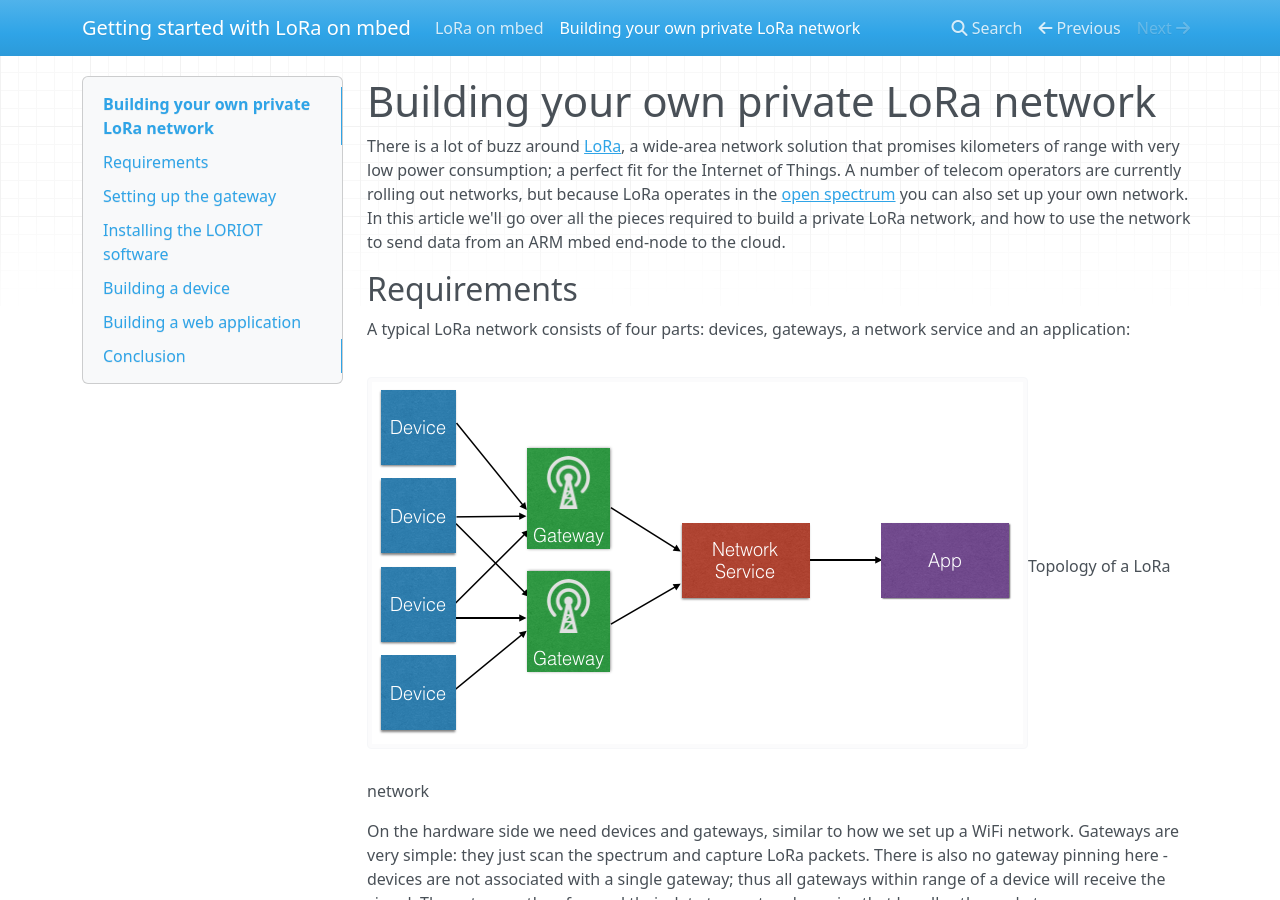
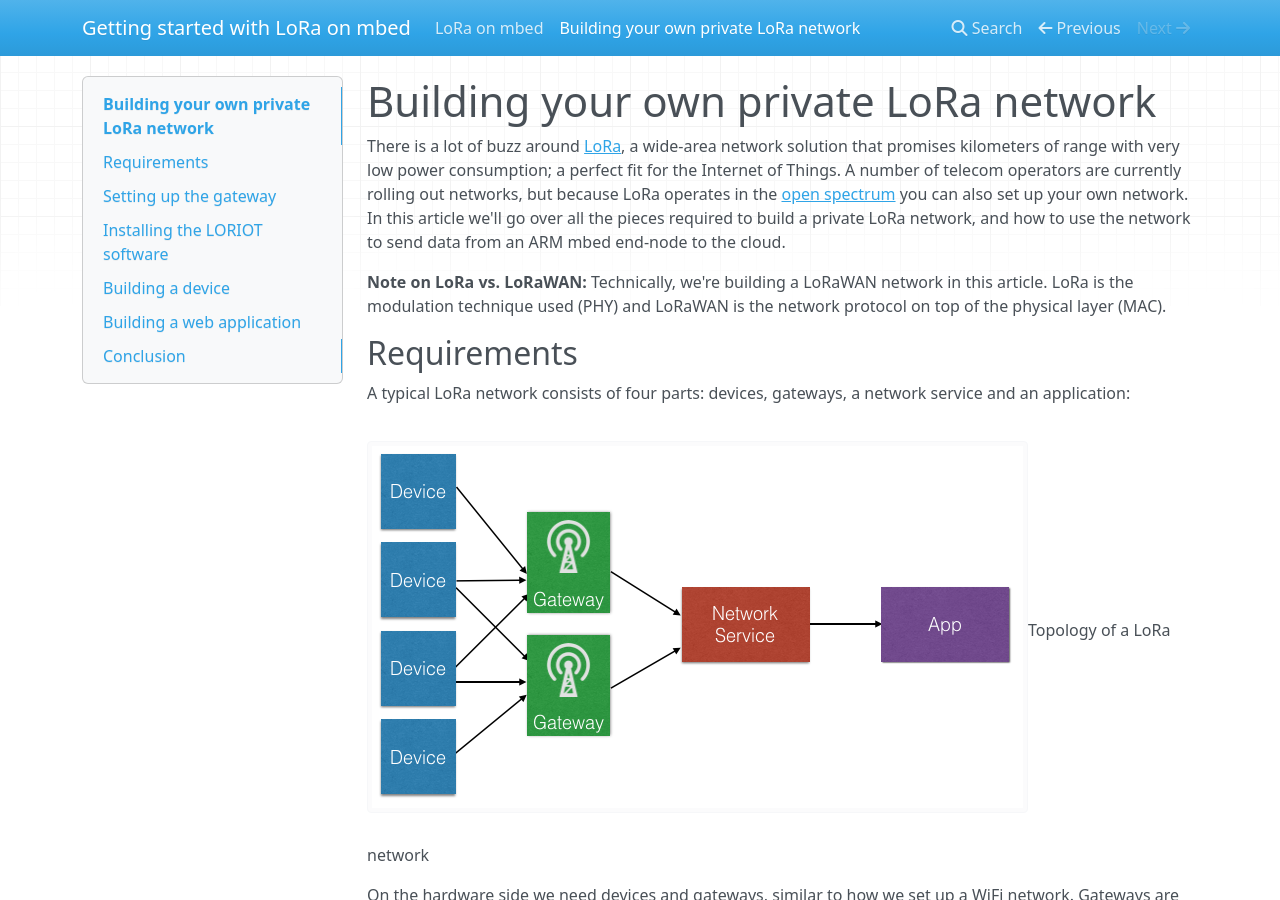
Before and after one commit to ARMmbed/lora-docs, an MkDocs documentation site: the page built from docs/intro-to-lora.md, in a window 1280 px wide and 900 px high. Built offline with MkDocs 1.6.1, drawn with Linux system fonts in a browser that asks for light colours; nearby versions of some CDN libraries; old or Windows-style settings are respelled for this version of MkDocs; some of the changed text lies outside the part shown.

Commit message:
Add a note about LoRa vs LoRaWAN

```diff
--- a/docs/intro-to-lora.md
+++ b/docs/intro-to-lora.md
@@ -1,6 +1,8 @@
 # Building your own private LoRa network
 
 There is a lot of buzz around [LoRa](https://www.lora-alliance.org), a wide-area network solution that promises kilometers of range with very low power consumption; a perfect fit for the Internet of Things. A number of telecom operators are currently rolling out networks, but because LoRa operates in the [open spectrum](https://en.wikipedia.org/wiki/ISM_band) you can also set up your own network. In this article we'll go over all the pieces required to build a private LoRa network, and how to use the network to send data from an ARM mbed end-node to the cloud.
+
+<span class="notes">**Note on LoRa vs. LoRaWAN:** Technically, we're building a LoRaWAN network in this article. LoRa is the modulation technique used (PHY) and LoRaWAN is the network protocol on top of the physical layer (MAC).</span>
 
 ## Requirements
 
@@ -142,6 +144,7 @@
 
 	<span class="tips">**Tip:** Use a tool like scp to copy the binary from your computer to the gateway. For example: </br>``scp ~/Downloads/loriot_pi_2_iC880A_USB_1.0.1.tar pi@192.168.2.7:~/``</span>
 
+1. On the gateway, run the LORIOT binary.
 1. The gateway now shows as connected on the LORIOT gateway page and we're ready to work on the device.
 
     <span class="images">![Connected!](assets/lora4.png)<span>Connected!</span></span>
```
